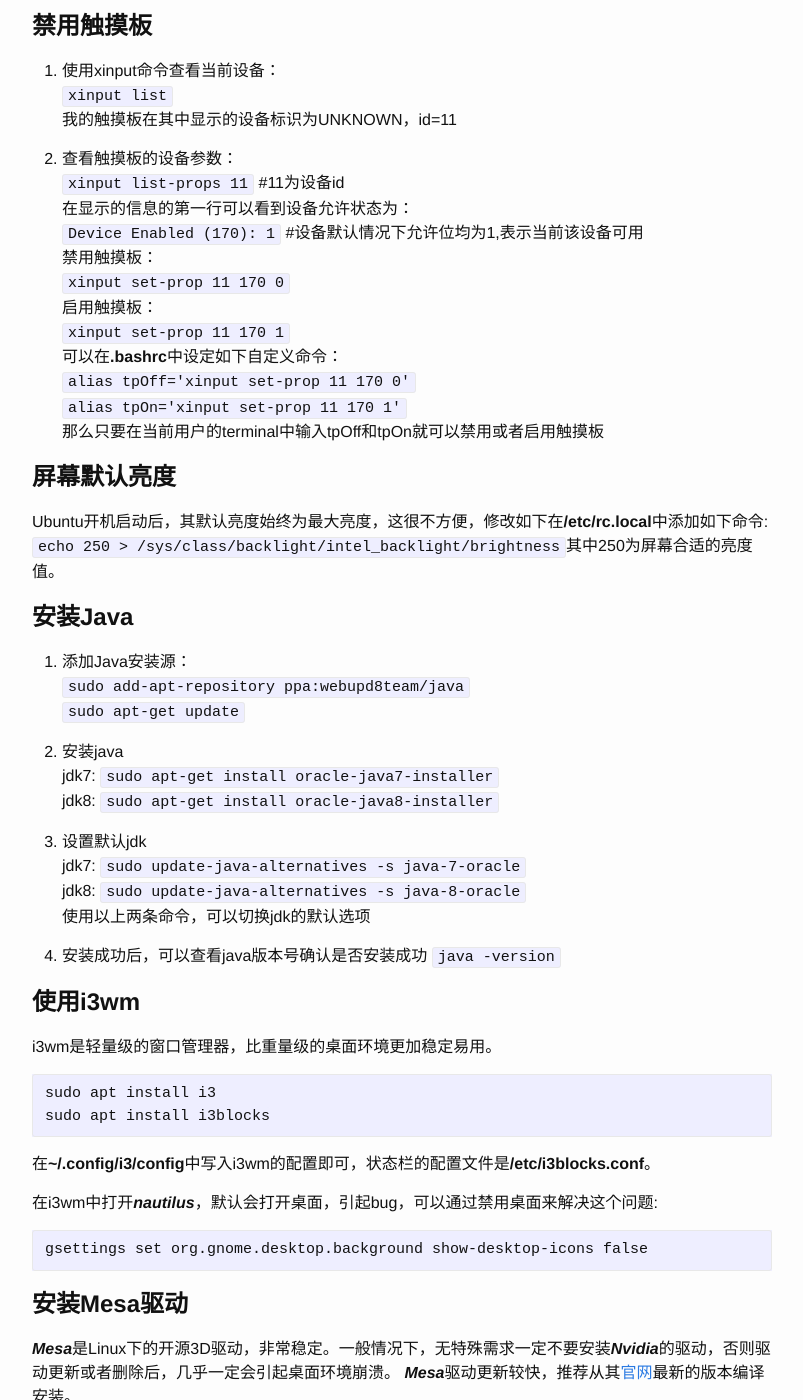
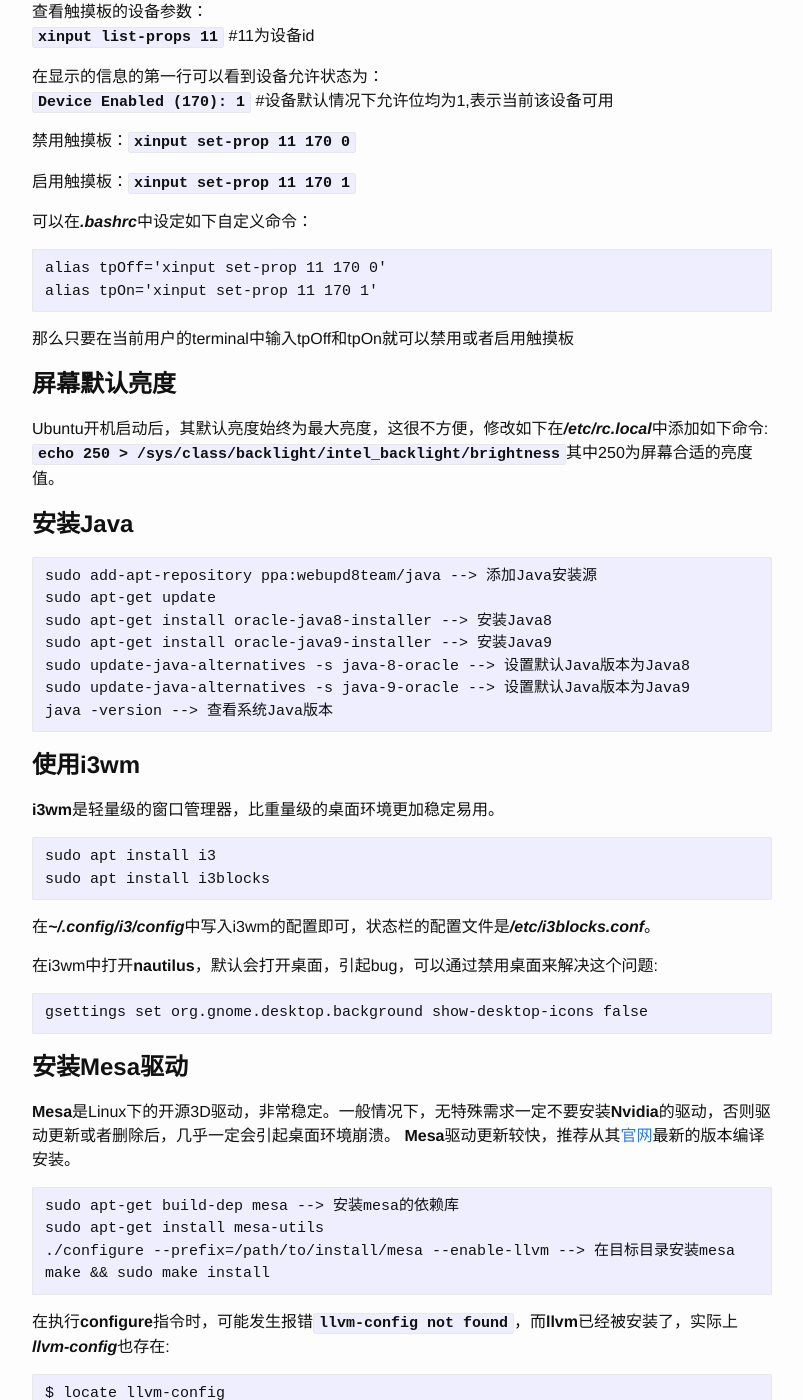
Before and after one commit to liuyaqiu/liuyaqiu.github.io, a Jekyll site: the page built from _posts/2016-04-05-ubuntu-config.md, in a window 1280 px wide and 1400 px high, scrolled down 980 px. Shown: the whole window, without its empty margins (238-1041 px from the left). Built offline with Jekyll 4.4.1, drawn with Linux system fonts in a browser that asks for light colours; some of the changed text lies outside the part shown.

Commit message:
refractor [ubuntu config]

````diff
--- a/_posts/2016-04-05-ubuntu-config.md
+++ b/_posts/2016-04-05-ubuntu-config.md
@@ -6,7 +6,7 @@
 
 # **制作安装启动盘**
 
-Ubuntu下可以非常容易地制作U盘启动盘: `sudo dd bs=4M if=/path/to/iso of=/dev/sdX && sync`
+Ubuntu下可以非常容易地制作U盘启动盘: **`sudo dd bs=4M if=/path/to/iso of=/dev/sdX && sync`**
 
 # **修改ubuntu更新源**
 将ubuntu的更新源设定为美国，更新速度更快。使用[repogen]自动生成ubuntu的源更新列表，访问其网站，选择地区，按照其指令执行即可。
@@ -15,88 +15,74 @@
 
 # **取消root密码**
 
-修改**/etc/sudoers**文件取消sudo密码验证
+修改***/etc/sudoers***文件取消sudo密码验证
 
-1. 一般的，**/etc/sudoers**文件的权限为440，任何用户都不能修改它。首先应当使用
+1. 一般的，***/etc/sudoers***文件的权限为440，任何用户都不能修改它。首先应当使用
     root账户身份来登录，然后改变权限：
-    `chmod 777 sudoers`
-
-2. 然后修改sudoers：
+    **`chmod 777 sudoers`**
+2. 然后修改***/etc/sudoers***：
     假设当前用户为user，可以在该文件末尾添加如下命令来取消user的sudo密码
-    `user ALL=(ALL) NOPASSWD:ALL`
-
+    **`user ALL=(ALL) NOPASSWD:ALL`**
 3. 修改sudoers文件后，应当将其权限恢复为初始状态：
-    `chmod 440 sudoers`
+    **`chmod 440 sudoers`**
 
 # **安装Source Code Pro字体**
 [Source Code Pro]是Adobe公司出品的优秀的免费开源等宽字体
 
-[Source Code Pro]: https://github.com/adobe-fonts/source-code-pro
-1. 从github上下载字体文件（使用浏览器或者wget工具都可以）
-
-2. 安装单个字体，直接双击打开导入即可
-
-3. 安装多个字体，可以在**/usr/share/fonts**下创建文件夹**custom/**
-
-    `chmod 755 custom`
-    将下载好的字体文件[xx].ttf全部复制到**custom/**文件夹中即可
-    运行`sudo fc-cache -f -v`刷新字体缓存
+1. 在***/usr/share/fonts***下创建文件夹***custom/***
+2. **`chmod 755 custom`**
+3. 将下载好的字体文件[xx].ttf全部复制到***custom/***文件夹中
+4. 运行**`sudo fc-cache -f -v`**刷新字体缓存
 
 # **禁用触摸板**
-1. 使用xinput命令查看当前设备：
-    `xinput list`
-    我的触摸板在其中显示的设备标识为UNKNOWN，id=11
+使用xinput命令查看当前设备：
+**`xinput list`**
+我的触摸板在其中显示的设备标识为UNKNOWN，id=11
 
-2. 查看触摸板的设备参数：
-    `xinput list-props 11` #11为设备id
-    在显示的信息的第一行可以看到设备允许状态为：
-    `Device Enabled (170):  1`  #设备默认情况下允许位均为1,表示当前该设备可用
-    禁用触摸板：
-    `xinput set-prop 11 170 0`
-    启用触摸板：
-    `xinput set-prop 11 170 1`
-    可以在**.bashrc**中设定如下自定义命令：
-    `alias tpOff='xinput set-prop 11 170 0'`
-    `alias tpOn='xinput set-prop 11 170 1'`
-    那么只要在当前用户的terminal中输入tpOff和tpOn就可以禁用或者启用触摸板
+查看触摸板的设备参数：
+**`xinput list-props 11`** #11为设备id
+
+在显示的信息的第一行可以看到设备允许状态为：
+**`Device Enabled (170):  1`**  #设备默认情况下允许位均为1,表示当前该设备可用
+
+禁用触摸板：**`xinput set-prop 11 170 0`**
+
+启用触摸板：**`xinput set-prop 11 170 1`**
+
+可以在***.bashrc***中设定如下自定义命令：
+```
+alias tpOff='xinput set-prop 11 170 0'
+alias tpOn='xinput set-prop 11 170 1'
+```
+那么只要在当前用户的terminal中输入tpOff和tpOn就可以禁用或者启用触摸板
 
 # **屏幕默认亮度**
-Ubuntu开机启动后，其默认亮度始终为最大亮度，这很不方便，修改如下在**/etc/rc.local**中添加如下命令:
-`echo 250 > /sys/class/backlight/intel_backlight/brightness`其中250为屏幕合适的亮度值。
+Ubuntu开机启动后，其默认亮度始终为最大亮度，这很不方便，修改如下在***/etc/rc.local***中添加如下命令:
+**`echo 250 > /sys/class/backlight/intel_backlight/brightness`**其中250为屏幕合适的亮度值。
 
 # **安装Java**
-1. 添加Java安装源：
-    `sudo add-apt-repository ppa:webupd8team/java`
-    `sudo apt-get update`
-
-2. 安装java
-    jdk7:
-    `sudo apt-get install oracle-java7-installer`
-    jdk8:
-    `sudo apt-get install oracle-java8-installer`
-
-3. 设置默认jdk
-    jdk7:
-    `sudo update-java-alternatives -s java-7-oracle`
-    jdk8:
-    `sudo update-java-alternatives -s java-8-oracle`
-    使用以上两条命令，可以切换jdk的默认选项
-
-4. 安装成功后，可以查看java版本号确认是否安装成功
-    `java -version`
+```
+sudo add-apt-repository ppa:webupd8team/java --> 添加Java安装源
+sudo apt-get update
+sudo apt-get install oracle-java8-installer --> 安装Java8
+sudo apt-get install oracle-java9-installer --> 安装Java9
+sudo update-java-alternatives -s java-8-oracle --> 设置默认Java版本为Java8
+sudo update-java-alternatives -s java-9-oracle --> 设置默认Java版本为Java9
+java -version --> 查看系统Java版本
+```
 
 # **使用i3wm**
 
-i3wm是轻量级的窗口管理器，比重量级的桌面环境更加稳定易用。
+**i3wm**是轻量级的窗口管理器，比重量级的桌面环境更加稳定易用。
 
 ```
 sudo apt install i3
 sudo apt install i3blocks
 ```
 
-在**~/.config/i3/config**中写入i3wm的配置即可，状态栏的配置文件是**/etc/i3blocks.conf**。
+在***~/.config/i3/config***中写入i3wm的配置即可，状态栏的配置文件是***/etc/i3blocks.conf***。
 
-在i3wm中打开***nautilus***，默认会打开桌面，引起bug，可以通过禁用桌面来解决这个问题:
+在i3wm中打开**nautilus**，默认会打开桌面，引起bug，可以通过禁用桌面来解决这个问题:
 
 ```
 gsettings set org.gnome.desktop.background show-desktop-icons false
@@ -104,8 +90,8 @@
 
 # **安装Mesa驱动**
 
-***Mesa***是Linux下的开源3D驱动，非常稳定。一般情况下，无特殊需求一定不要安装***Nvidia***的驱动，否则驱动更新或者删除后，几乎一定会引起桌面环境崩溃。
-***Mesa***驱动更新较快，推荐从其[官网](https://www.mesa3d.org/download.html)最新的版本编译安装。
+**Mesa**是Linux下的开源3D驱动，非常稳定。一般情况下，无特殊需求一定不要安装**Nvidia**的驱动，否则驱动更新或者删除后，几乎一定会引起桌面环境崩溃。
+**Mesa**驱动更新较快，推荐从其[官网](https://www.mesa3d.org/download.html)最新的版本编译安装。
 
 ```
 sudo apt-get build-dep mesa --> 安装mesa的依赖库
@@ -114,7 +100,7 @@
 make && sudo make install
 ```
 
-在执行**configure**指令时，可能发生报错**llvm-config not found**，而**llvm**已经被安装了，实际上**llvm-config**也存在:
+在执行**configure**指令时，可能发生报错**`llvm-config not found`**，而**llvm**已经被安装了，实际上***llvm-config***也存在:
 
 ```
 $ locate llvm-config
@@ -124,17 +110,15 @@
 /usr/share/man/man1/llvm-config-4.0.1.gz
 ```
 
-其实**llvm-config-4.0**即为所需要的文件，但是文件名不对，导致了错误发生，可以通过创建**Symbol Link**来解决这个问题。
+其实***llvm-config-4.0***即为所需要的文件，但是文件名不对，导致了错误发生，可以通过创建**Symbol Link**来解决这个问题。
 
-```
-sudo ln -s /usr/bin/llvm-config-4.0 /usr/bin/llvm-config
-```
+**`sudo ln -s /usr/bin/llvm-config-4.0 /usr/bin/llvm-config`**
 
-VMware使用3D加速，需要在虚拟机配置文件**???.vmx**中修改对应条目: `mks.gl.allowBlacklistedDrivers = "TRUE"`
+VMware使用3D加速，需要在虚拟机配置文件***xxx.vmx***中修改对应条目: **`mks.gl.allowBlacklistedDrivers = "TRUE"`**
 
 ## **安装spyder3**
 
-spyder是非常强大、非常方便的开源Python IDE。推荐从**pip**安装***spyder3***，首先安装[pip](https://pip.pypa.io/en/stable/installing/)。
+**spyder**是非常强大、非常方便的开源Python IDE。推荐从**pip**安装**spyder3**，首先安装[pip](https://pip.pypa.io/en/stable/installing/)。
 
 ```
 python get-pip.py --> 安装python2版本的pip
@@ -146,7 +130,7 @@
 
 ## **配置alsamixer**
 
-***alsamixer***是命令行下的音频输出管理工具，非常适合在***i3wm***下使用。
+**alsamixer**是命令行下的音频输出管理工具，非常适合在**i3wm**下使用。
 
 ```
 $ cat /proc/asound/cards
@@ -156,7 +140,7 @@
                        HDA Intel PCH at 0xd1614000 irq 34
 ```
 
-外设耳机的音频输出是**PCH**，将以下内容写入配置文件**/etc/asound.conf**即可:
+外设耳机的音频输出是**PCH**，将以下内容写入配置文件***/etc/asound.conf***即可:
 
 ```
 pcm.!default {
@@ -179,9 +163,11 @@
 sudo stow -D mesa --> 删除mesa的符号映射
 ```
 
-还可以**home**目录下常见的配置文件**.dotfile**进行集中管理，把他们都放到**.dotfiles**目录中
+还可以***home***目录下常见的配置文件***.dotfile***进行集中管理，把他们都放到***.dotfiles***目录中
 
 ```
 $ ls .dotfiles
 spacemacs  vim  zsh
 ```
+
+[Source Code Pro]: https://github.com/adobe-fonts/source-code-pro
````
Also changed, not shown: other parts of _posts/2016-04-05-ubuntu-config.md (+1 -1 lines).
